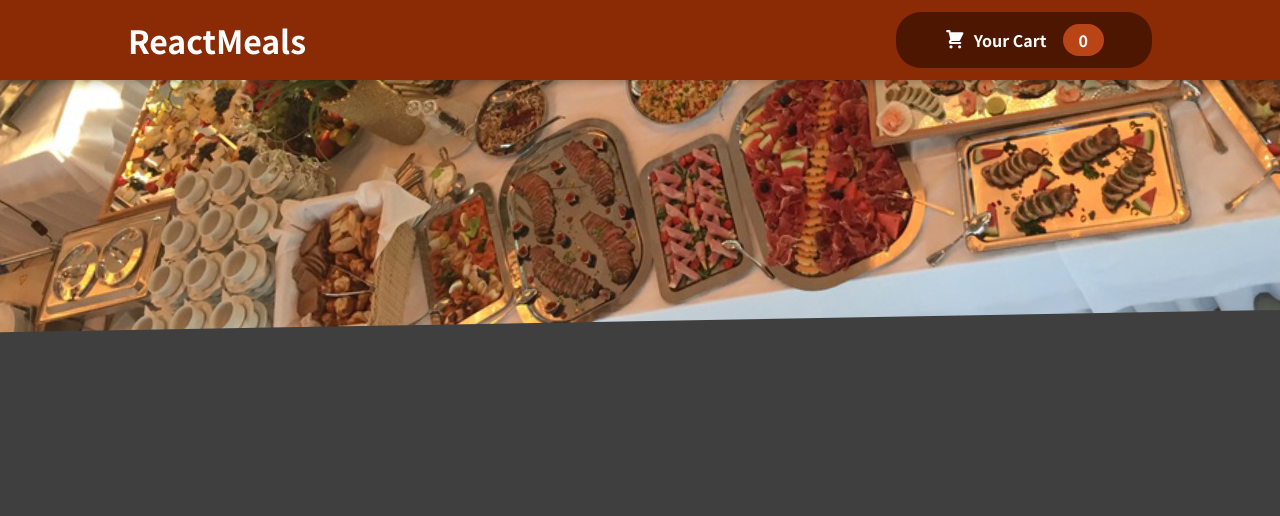
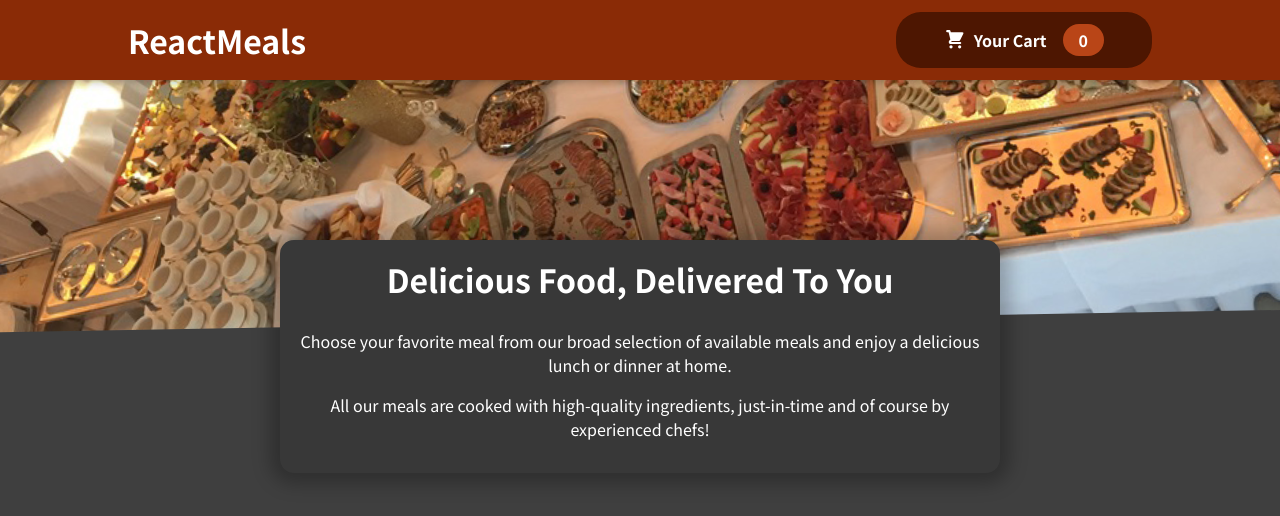
Before and after one commit to Shivarajkumar456/RestaurantWebsite, a React (Create React App) app: page / in a window 1280 px wide. Shown: the top 516 px of the page. Built offline with nearby package versions, Linux system fonts and the light colour scheme.

Commit message:
MealsSummary component added

```diff
--- a/src/App.js
+++ b/src/App.js
@@ -1,10 +1,12 @@
 import React from 'react';
+import Meals from './Components/Meals/Meals';
 import Header from './Components/Layouts/Header';
 
 function App() {
   return (
     <React.Fragment>
       <Header />
+      <Meals />
     </React.Fragment>
   );
 }
--- /dev/null
+++ b/src/Components/Meals/MealSummary.js
@@ -0,0 +1,19 @@
+import classes from './MealsSummary.module.css';
+
+const MealsSummary = () => {
+  return (
+    <section className={classes.summary}>
+      <h2>Delicious Food, Delivered To You</h2>
+      <p>
+        Choose your favorite meal from our broad selection of available meals
+        and enjoy a delicious lunch or dinner at home.
+      </p>
+      <p>
+        All our meals are cooked with high-quality ingredients, just-in-time and
+        of course by experienced chefs!
+      </p>
+    </section>
+  );
+};
+
+export default MealsSummary;
--- /dev/null
+++ b/src/Components/Meals/Meals.js
@@ -0,0 +1,7 @@
+import MealsSummary from "./MealSummary";
+
+const Meals = (props) => {
+    return <MealsSummary />
+}
+
+export default Meals;
--- /dev/null
+++ b/src/Components/Meals/MealsSummary.module.css
@@ -0,0 +1,18 @@
+.summary {
+    text-align: center;
+    max-width: 45rem;
+    width: 90%;
+    margin: auto;
+    margin-top: -10rem;
+    position: relative;
+    background-color: #383838;
+    color: white;
+    border-radius: 14px;
+    padding: 1rem;
+    box-shadow: 0 1px 18px 10px rgba(0, 0, 0, 0.25);
+  }
+
+  .summary h2 {
+    font-size: 2rem;
+    margin-top: 0;
+  }
```
